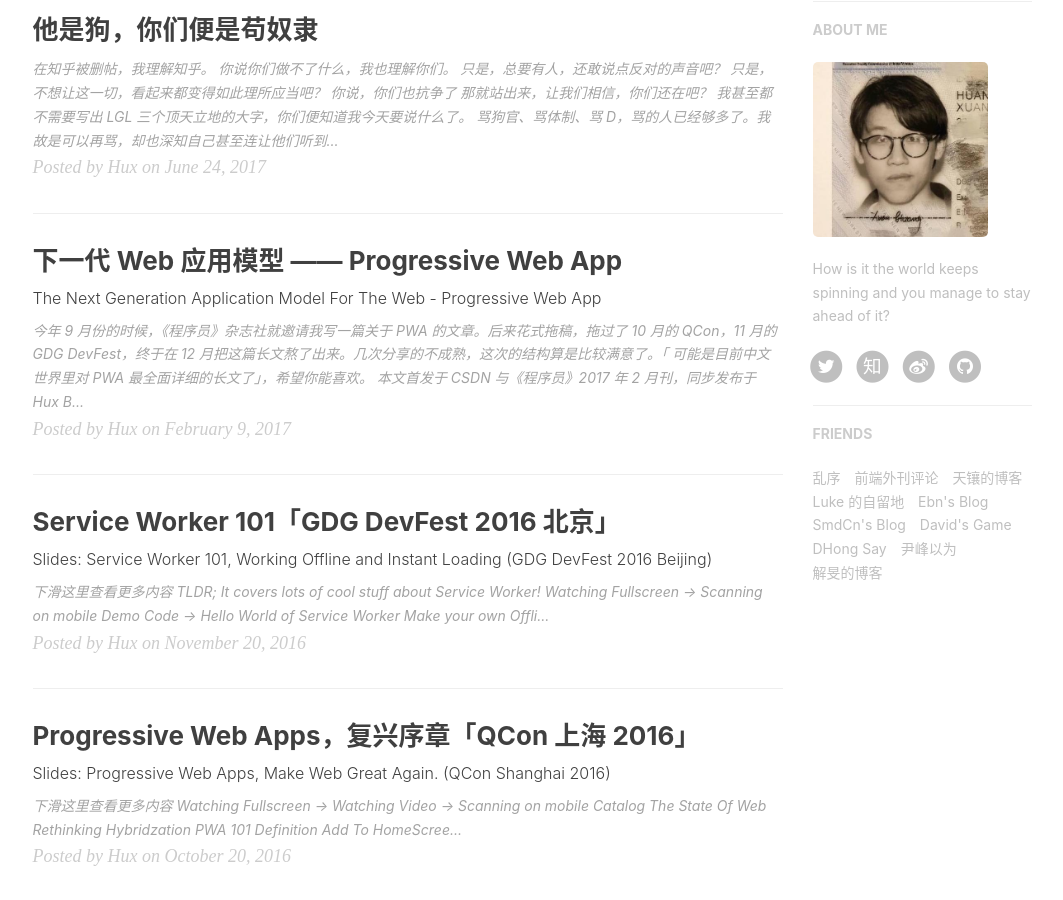
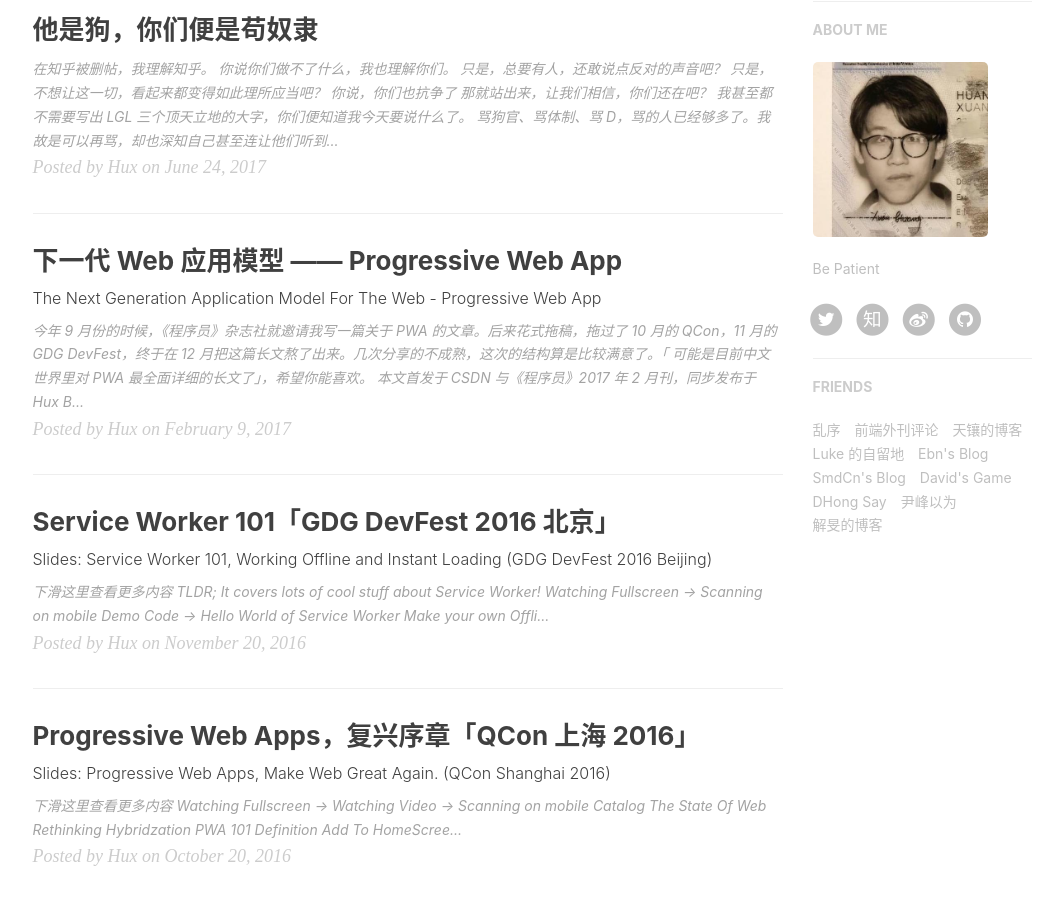
Before and after one commit to TakahashiKansuke/TakahashiKansuke.github.io, a Jekyll site: the page built from index.html, in a window 1280 px wide and 900 px high, scrolled down 692 px. Shown: the whole window, without its empty margins (135-1198 px from the left). Built offline with Jekyll 4.4.1, drawn with Linux system fonts in a browser that asks for light colours; nearby versions of some CDN libraries; the list of posts is cut into pages by our own code; comment, search, counter and statistics services are not loaded.

Commit message:
Update _config.yml

```diff
--- a/_config.yml
+++ b/_config.yml
@@ -72,7 +72,7 @@
 
 # Sidebar settings
 sidebar: true                           # whether or not using Sidebar.
-sidebar-about-description: "How is it the world keeps spinning and you manage to stay ahead of it?"
+sidebar-about-description: "Be Patient"
 sidebar-avatar: /img/avatar-hux-ny.jpg      # use absolute URL, seeing it's used in both `/` and `/about/`
 
 
```
